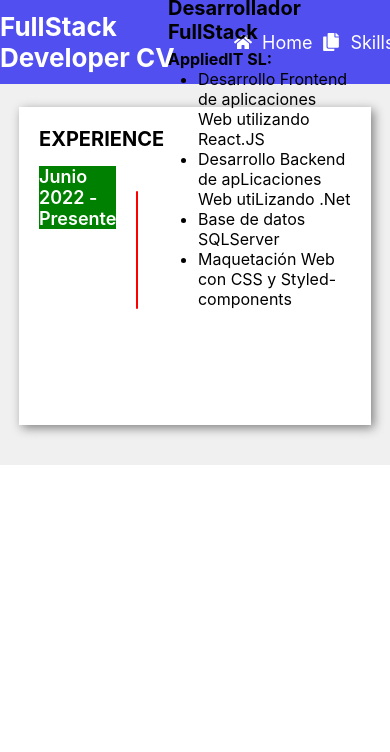
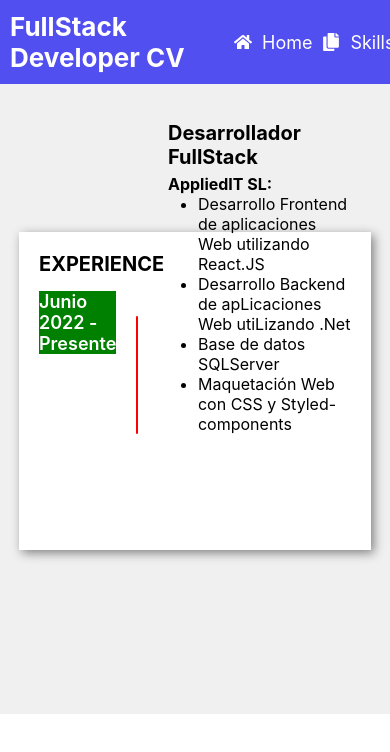
Before and after one commit to ABulpe/my-curriculum, a React (Create React App) app: page /Experience in a window 390 px wide. Shown: the top 752 px of the page. Built offline with nearby package versions, Linux system fonts and the light colour scheme.

Commit message:
ya solo queda el responsive

```diff
--- a/src/App.js
+++ b/src/App.js
@@ -20,9 +20,9 @@ const App = () => {
   return (
     <>
       <Header/>
-      <Routes>
-          {routes}
-      </Routes>
+        <Routes>
+            {routes}
+        </Routes>
     </>
   );
 }
--- a/src/components/About/About.jsx
+++ b/src/components/About/About.jsx
@@ -31,7 +31,6 @@ const About = () =>{
                 <Info>
                     <P><Span>Second Language: </Span>{personalInfo.SecondLanguage}</P>
                 </Info>
-
             </PersonalInfo>
         </Card>
     );
@@ -48,7 +47,7 @@ const Card = styled.div`
     background-color: white;
     box-shadow: 3px 3px 10px grey;
     padding: 20px;
-    min-height: 33vh;
+
 
 `
 const AboutMe = styled.section`
--- a/src/components/Header/Header.jsx
+++ b/src/components/Header/Header.jsx
@@ -9,7 +9,7 @@ const Header = () => {
 
 return (
     <StyledHeader>
-        <Title>FullStack Developer CV</Title>
+        <NavLink to="/" className={"navlink"}><Title>FullStack Developer CV</Title></NavLink>
         <Nav>
             <Ul>
                 <Li><FaHome/><NavLink to="/" className={"navlink"}>Home</NavLink></Li>
--- a/src/components/Portrait/Portrait.jsx
+++ b/src/components/Portrait/Portrait.jsx
@@ -52,4 +52,6 @@ const H2 = styled.h2`
     font-size: 22px
 `
 
+
+
 export default Portrait;
--- a/src/views/app/EducationsView/EducationsView.jsx
+++ b/src/views/app/EducationsView/EducationsView.jsx
@@ -14,7 +14,7 @@ const EducationsView = () =>{
 const Main = styled.main`
     display: flex;
     justify-content:center;
-    height: 100%;
+    height: 70vh;
     width: 100%;
     align-items: center;
     background-color: #f0f0f0;
--- a/src/views/app/ExperienceView/ExperienceView.jsx
+++ b/src/views/app/ExperienceView/ExperienceView.jsx
@@ -15,12 +15,13 @@ const ExperienceView = () => {
 const Main = styled.main`
     display: flex;
     justify-content:center;
-    height: 100%;
+    height: 70vh;
     width: 100%;
     align-items: center;
     background-color: #f0f0f0;
     padding-top: 5%;
     padding-bottom: 5%;
+
 `
 
 export default ExperienceView;
--- a/src/views/app/SkillsView/SkillsView.jsx
+++ b/src/views/app/SkillsView/SkillsView.jsx
@@ -16,7 +16,7 @@ const SkillsView = () => {
 const Main = styled.main`
     display: flex;
     justify-content:center;
-    height: 100%;
+    height: 70vh;
     width: 100%;
     align-items: center;
     background-color: #f0f0f0;
```
